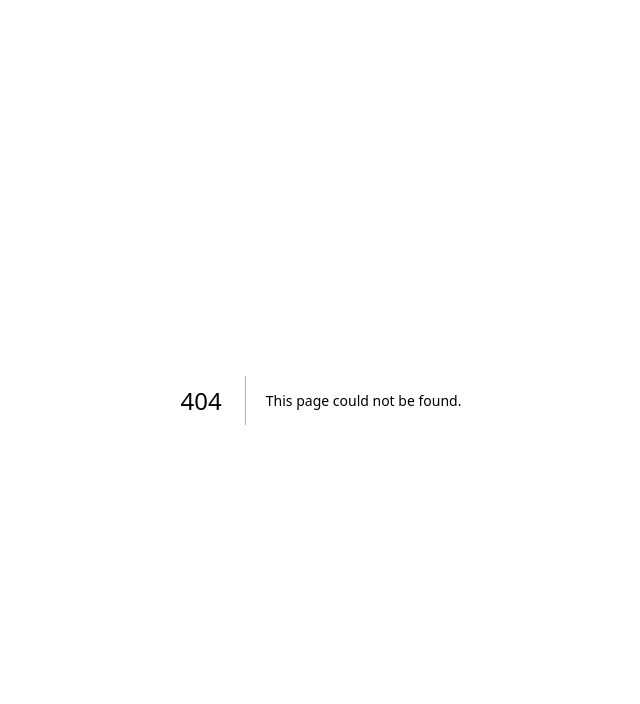
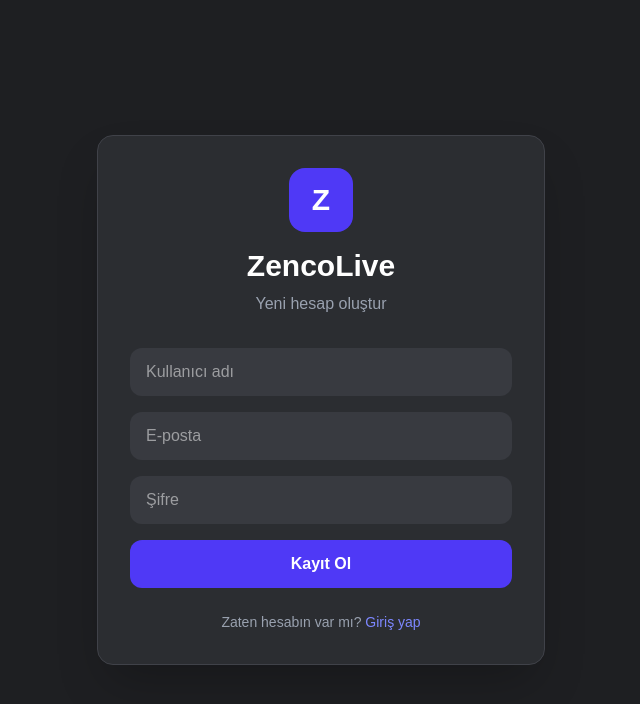
Before and after one commit to Vconixx/zencolive, a Next.js app: page /register in a window 1280 px wide. Before the commit this address had no page. Shown: the top 704 px of the page, without its empty margins (319-959 px from the left). Built offline with nearby package versions, Linux system fonts and the light colour scheme; no server answers.

Commit message:
kullanici kayit ve giris sistemi eklendi

```diff
--- /dev/null
+++ b/app/login/page.tsx
@@ -0,0 +1,103 @@
+"use client";
+
+import { useState } from "react";
+import { useRouter } from "next/navigation";
+import Link from "next/link";
+import { supabase } from "../../lib/supabase";
+
+export default function LoginPage() {
+  const router = useRouter();
+
+  const [email, setEmail] = useState("");
+  const [password, setPassword] = useState("");
+  const [rememberMe, setRememberMe] = useState(true);
+  const [loading, setLoading] = useState(false);
+
+  async function login() {
+    if (!email || !password) {
+      alert("E-posta ve şifre gerekli.");
+      return;
+    }
+
+    setLoading(true);
+
+    const { error } = await supabase.auth.signInWithPassword({
+      email,
+      password,
+    });
+
+    setLoading(false);
+
+    if (error) {
+      alert("Giriş yapılamadı: " + error.message);
+      return;
+    }
+
+    if (!rememberMe) {
+      sessionStorage.setItem("zencolive_no_remember", "true");
+    } else {
+      sessionStorage.removeItem("zencolive_no_remember");
+    }
+
+    router.push("/");
+  }
+
+  return (
+    <main className="min-h-screen bg-[#1e1f22] flex items-center justify-center text-white p-4">
+      <div className="w-full max-w-md bg-[#2b2d31] rounded-2xl p-8 shadow-2xl border border-[#404249]">
+        <div className="text-center mb-8">
+          <div className="mx-auto w-16 h-16 rounded-2xl bg-indigo-600 flex items-center justify-center text-3xl font-bold">
+            Z
+          </div>
+          <h1 className="text-3xl font-bold mt-4">ZencoLive</h1>
+          <p className="text-gray-400 mt-2">Hesabına giriş yap</p>
+        </div>
+
+        <div className="space-y-4">
+          <input
+            className="w-full bg-[#383a40] rounded-xl px-4 py-3 outline-none"
+            placeholder="E-posta"
+            type="email"
+            value={email}
+            onChange={(e) => setEmail(e.target.value)}
+          />
+
+          <input
+            className="w-full bg-[#383a40] rounded-xl px-4 py-3 outline-none"
+            placeholder="Şifre"
+            type="password"
+            value={password}
+            onChange={(e) => setPassword(e.target.value)}
+            onKeyDown={(e) => {
+              if (e.key === "Enter") login();
+            }}
+          />
+
+          <label className="flex items-center gap-2 text-sm text-gray-300">
+            <input
+              type="checkbox"
+              checked={rememberMe}
+              onChange={(e) => setRememberMe(e.target.checked)}
+            />
+            Beni hatırla
+          </label>
+
+          <button
+            onClick={login}
+            disabled={loading}
+            className="w-full bg-indigo-600 hover:bg-indigo-700 rounded-xl py-3 font-bold disabled:opacity-60"
+          >
+            {loading ? "Giriş yapılıyor..." : "Giriş Yap"}
+          </button>
+        </div>
+
+        <p className="text-sm text-gray-400 mt-6 text-center">
+          Hesabın yok mu?{" "}
+          <Link href="/register" className="text-indigo-400 hover:underline">
+            Kayıt ol
+          </Link>
+        </p>
+      </div>
+    </main>
+  );
+}
--- a/app/page.tsx
+++ b/app/page.tsx
@@ -1,6 +1,7 @@
 "use client";
 
 import { useEffect, useRef, useState } from "react";
+import { useRouter } from "next/navigation";
 import { supabase } from "../lib/supabase";
 import VoiceRoom from "../components/VoiceRoom";
 
@@ -12,12 +13,41 @@ type Message = {
 };
 
 export default function Home() {
+  const router = useRouter();
+
   const [messages, setMessages] = useState<Message[]>([]);
-  const [username, setUsername] = useState("Anonim");
+  const [username, setUsername] = useState("");
   const [content, setContent] = useState("");
   const [editingId, setEditingId] = useState<number | null>(null);
   const [editingContent, setEditingContent] = useState("");
+  const [loading, setLoading] = useState(true);
   const messagesEndRef = useRef<HTMLDivElement>(null);
+
+  useEffect(() => {
+    async function checkUser() {
+      const { data } = await supabase.auth.getUser();
+
+      if (!data.user) {
+        router.push("/login");
+        return;
+      }
+
+      const name =
+        data.user.user_metadata?.username ||
+        data.user.email?.split("@")[0] ||
+        "Kullanıcı";
+
+      setUsername(name);
+      setLoading(false);
+    }
+
+    checkUser();
+  }, [router]);
+
+  async function logout() {
+    await supabase.auth.signOut();
+    router.push("/login");
+  }
 
   async function getMessages() {
     const { data, error } = await supabase
@@ -32,7 +62,7 @@ export default function Home() {
     if (!content.trim()) return;
 
     const { error } = await supabase.from("messages").insert({
-      username: username || "Anonim",
+      username,
       content,
     });
 
@@ -45,15 +75,11 @@ export default function Home() {
   }
 
   async function deleteMessage(id: number) {
-    const ok = confirm("Bu mesaj silinsin mi?");
-    if (!ok) return;
+    if (!confirm("Bu mesaj silinsin mi?")) return;
 
     const { error } = await supabase.from("messages").delete().eq("id", id);
 
-    if (error) {
-      alert("Mesaj silinemedi: " + error.message);
-      return;
-    }
+    if (error) alert("Mesaj silinemedi: " + error.message);
   }
 
   async function saveEdit(id: number) {
@@ -122,6 +148,14 @@ export default function Home() {
     messagesEndRef.current?.scrollIntoView({ behavior: "smooth" });
   }, [messages]);
 
+  if (loading) {
+    return (
+      <main className="min-h-screen bg-[#313338] text-white flex items-center justify-center">
+        <p>Yükleniyor...</p>
+      </main>
+    );
+  }
+
   return (
     <main className="min-h-screen bg-[#313338] text-white flex">
       <aside className="w-20 bg-[#1e1f22] flex flex-col items-center py-4 gap-4">
@@ -162,12 +196,23 @@ export default function Home() {
         <VoiceRoom username={username} />
 
         <div className="mt-auto bg-[#232428] p-3 rounded">
-          <input
-            className="w-full bg-[#383a40] rounded px-3 py-2 text-sm outline-none"
-            value={username}
-            onChange={(e) => setUsername(e.target.value)}
-            placeholder="Kullanıcı adın"
-          />
+          <div className="flex items-center gap-3">
+            <div className="w-9 h-9 rounded-full bg-indigo-600 flex items-center justify-center font-bold">
+              {username[0]?.toUpperCase()}
+            </div>
+
+            <div className="flex-1">
+              <p className="font-bold text-sm">{username}</p>
+              <p className="text-xs text-green-400">Çevrimiçi</p>
+            </div>
+          </div>
+
+          <button
+            onClick={logout}
+            className="mt-3 w-full bg-red-600 hover:bg-red-700 rounded px-3 py-2 text-sm font-bold"
+          >
+            Çıkış Yap
+          </button>
         </div>
       </aside>
 
--- /dev/null
+++ b/app/register/page.tsx
@@ -0,0 +1,106 @@
+"use client";
+
+import { useState } from "react";
+import { useRouter } from "next/navigation";
+import Link from "next/link";
+import { supabase } from "../../lib/supabase";
+
+export default function RegisterPage() {
+  const router = useRouter();
+
+  const [username, setUsername] = useState("");
+  const [email, setEmail] = useState("");
+  const [password, setPassword] = useState("");
+  const [loading, setLoading] = useState(false);
+
+  async function register() {
+    if (!username || !email || !password) {
+      alert("Kullanıcı adı, e-posta ve şifre gerekli.");
+      return;
+    }
+
+    if (password.length < 6) {
+      alert("Şifre en az 6 karakter olmalı.");
+      return;
+    }
+
+    setLoading(true);
+
+    const { error } = await supabase.auth.signUp({
+      email,
+      password,
+      options: {
+        data: {
+          username,
+        },
+      },
+    });
+
+    setLoading(false);
+
+    if (error) {
+      alert("Kayıt olunamadı: " + error.message);
+      return;
+    }
+
+    alert("Kayıt başarılı. Şimdi giriş yapabilirsin.");
+    router.push("/login");
+  }
+
+  return (
+    <main className="min-h-screen bg-[#1e1f22] flex items-center justify-center text-white p-4">
+      <div className="w-full max-w-md bg-[#2b2d31] rounded-2xl p-8 shadow-2xl border border-[#404249]">
+        <div className="text-center mb-8">
+          <div className="mx-auto w-16 h-16 rounded-2xl bg-indigo-600 flex items-center justify-center text-3xl font-bold">
+            Z
+          </div>
+          <h1 className="text-3xl font-bold mt-4">ZencoLive</h1>
+          <p className="text-gray-400 mt-2">Yeni hesap oluştur</p>
+        </div>
+
+        <div className="space-y-4">
+          <input
+            className="w-full bg-[#383a40] rounded-xl px-4 py-3 outline-none"
+            placeholder="Kullanıcı adı"
+            value={username}
+            onChange={(e) => setUsername(e.target.value)}
+          />
+
+          <input
+            className="w-full bg-[#383a40] rounded-xl px-4 py-3 outline-none"
+            placeholder="E-posta"
+            type="email"
+            value={email}
+            onChange={(e) => setEmail(e.target.value)}
+          />
+
+          <input
+            className="w-full bg-[#383a40] rounded-xl px-4 py-3 outline-none"
+            placeholder="Şifre"
+            type="password"
+            value={password}
+            onChange={(e) => setPassword(e.target.value)}
+            onKeyDown={(e) => {
+              if (e.key === "Enter") register();
+            }}
+          />
+
+          <button
+            onClick={register}
+            disabled={loading}
+            className="w-full bg-indigo-600 hover:bg-indigo-700 rounded-xl py-3 font-bold disabled:opacity-60"
+          >
+            {loading ? "Hesap oluşturuluyor..." : "Kayıt Ol"}
+          </button>
+        </div>
+
+        <p className="text-sm text-gray-400 mt-6 text-center">
+          Zaten hesabın var mı?{" "}
+          <Link href="/login" className="text-indigo-400 hover:underline">
+            Giriş yap
+          </Link>
+        </p>
+      </div>
+    </main>
+  );
+}
```
